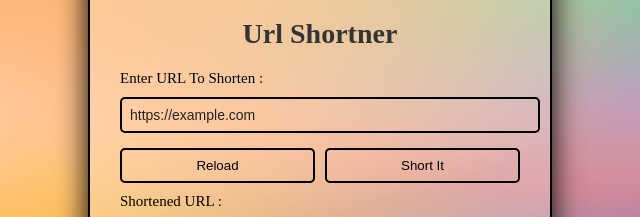
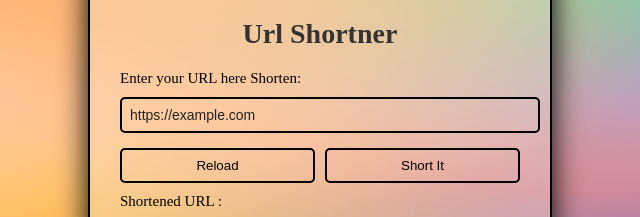
Before and after one commit to AddieX/linkshorter, a plain HTML site: page index.html in a window 1280 px wide. Shown: the part 141-358 px from the top of the page, 320-960 px from the left. Drawn offline with nearby package versions, Linux system fonts and the light colour scheme.

Commit message:
some changes in body

```diff
--- a/index.html
+++ b/index.html
@@ -8,14 +8,14 @@
       rel="stylesheet"
     />
     <link rel="stylesheet" href="style.css" />
-    <title>URL-SHORTER</title>
+    <title>URL-SHORTER | Addie</title>
   </head>
 
   <body>
     <div class="container">
       <i class="bx bx-link-alt"></i>
       <h1>Url Shortner</h1>
-      <label for="originalUrl">Enter URL To Shorten :</label>
+      <label for="originalUrl">Enter your URL here Shorten:</label>
       <input type="text" id="originalUrl" placeholder="https://example.com" />
       <div class="buttons">
         <button id="reload-btn">Reload</button>
```
